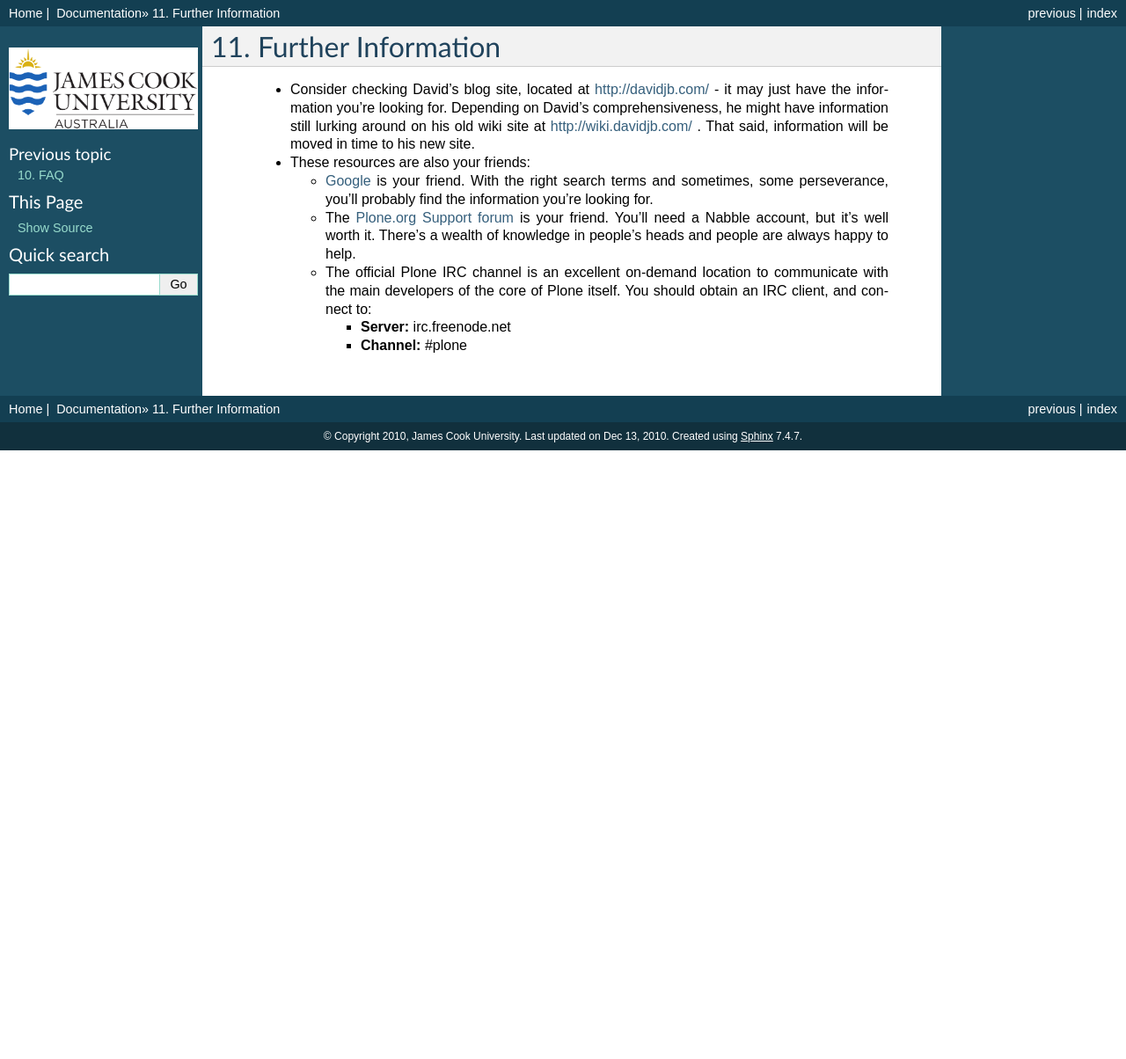
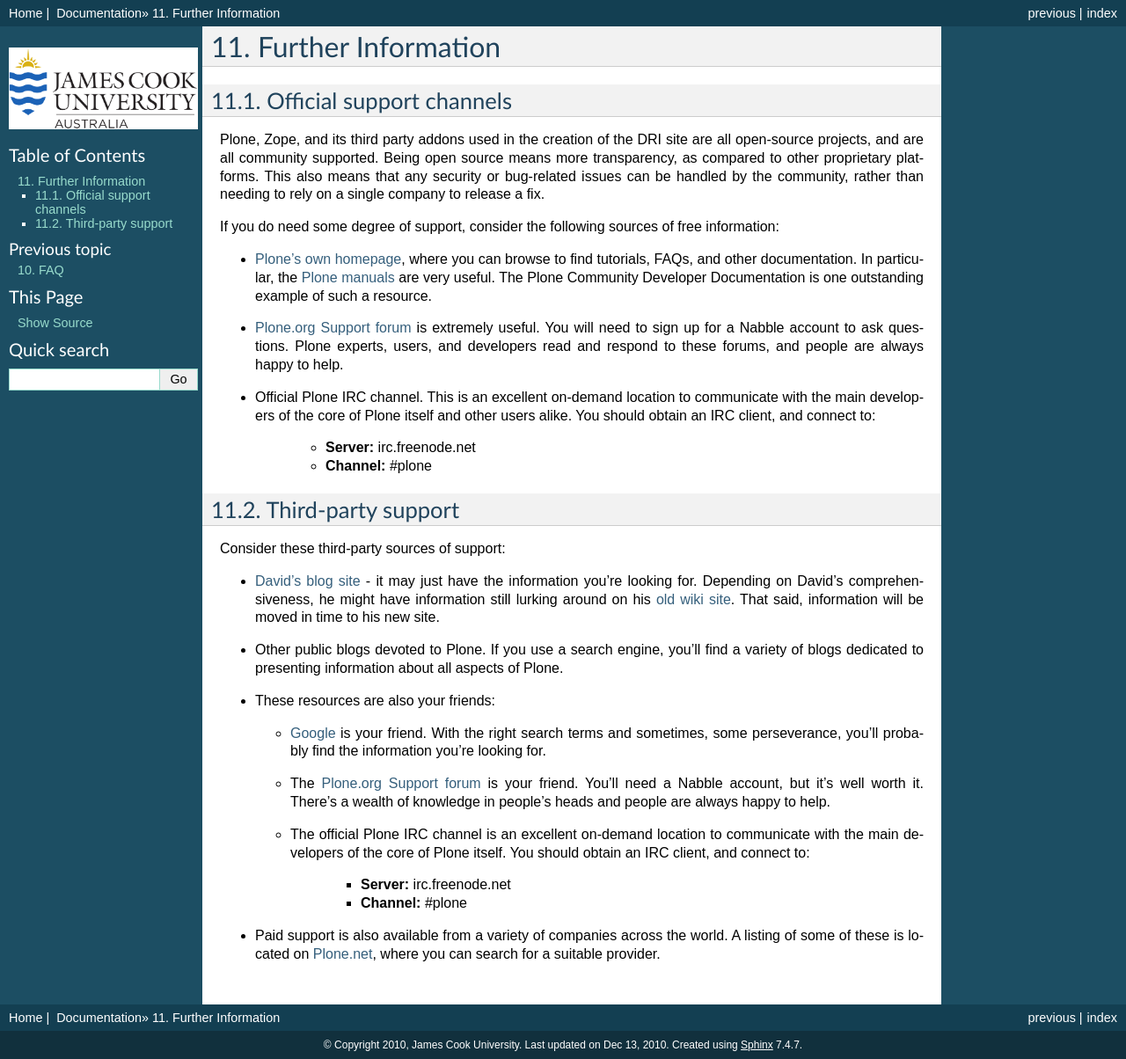
Before and after one commit to jcu-eresearch/plone-admin-doc, a Sphinx documentation site: the page built from source/extra/further_reading.rst, in a window 1280 px wide. Shown: the whole page at 88% size. Built offline with Sphinx 7.4.7, drawn with Linux system fonts in a browser that asks for light colours; before the commit the page ends 900 px from its top, so only the background shows below that.

Commit message:
Modifying support resource doco

```diff
--- a/source/extra/further_reading.rst
+++ b/source/extra/further_reading.rst
@@ -2,13 +2,57 @@
 Further Information
 ===================
 
- * Consider checking David's blog site, located at http://davidjb.com/ - it may just have the information you're looking for.  Depending on David's comprehensiveness, he might have information still lurking around on his old wiki site at http://wiki.davidjb.com/ .  That said, information will be moved in time to his new site.
+Official support channels
+-------------------------
 
- * These resources are also your friends:
+Plone, Zope, and its third party addons used in the creation of the DRI site
+are all open-source projects, and are all community supported.  Being open
+source means more transparency, as compared to other proprietary platforms.
+This also means that any security or bug-related issues can be handled by the
+community, rather than needing to rely on a single company to release a fix.
 
-   * `Google <http://www.google.com>`_ is your friend.  With the right search terms and sometimes, some perseverance, you'll probably find the information you're looking for.
-   * The `Plone.org Support forum <http://plone.org/support/forums/>`_ is your friend.  You'll need a Nabble account, but it's well worth it.  There's a wealth of knowledge in people's heads and people are always happy to help.
-   * The official Plone IRC channel is an excellent on-demand location to communicate with the main developers of the core of Plone itself.  You should obtain an IRC client, and connect to:
+If you do need some degree of support, consider the following sources of free
+information:
+
+* `Plone's own homepage <http://plone.org>`_, where you can browse to find
+  tutorials, FAQs, and other documentation.  In particular, the `Plone manuals
+  <http://plone.org/documentation/manual/>`_ are very useful.  The Plone
+  Community Developer Documentation is one outstanding example of such a resource.
+
+* `Plone.org Support forum <http://plone.org/support/forums/>`_ is extremely
+  useful.  You will need to sign up for a Nabble account to ask questions.
+  Plone experts, users, and developers read and respond to these forums, and
+  people are always happy to help.
+
+* Official Plone IRC channel.  This is an excellent on-demand location to
+  communicate with the main developers of the core of Plone itself and
+  other users alike.  You should obtain an IRC client, and connect to:
+
+      * **Server:** irc.freenode.net
+      * **Channel:** #plone
+
+Third-party support
+-------------------
+
+Consider these third-party sources of support:
+
+* `David's blog site <http://davidjb.com/>`_ - it may just have the information you're
+  looking for.  Depending on David's comprehensiveness, he might have information still
+  lurking around on his `old wiki site <http://wiki.davidjb.com/>`_.  That said, information
+  will be moved in time to his new site.
+
+* Other public blogs devoted to Plone.  If you use a search engine, you'll find a
+  variety of blogs dedicated to presenting information about all aspects of Plone.
+
+* These resources are also your friends:
+
+  * `Google <http://www.google.com>`_ is your friend.  With the right search terms and sometimes, some perseverance, you'll probably find the information you're looking for.
+  * The `Plone.org Support forum <http://plone.org/support/forums/>`_ is your friend.  You'll need a Nabble account, but it's well worth it.  There's a wealth of knowledge in people's heads and people are always happy to help.
+  * The official Plone IRC channel is an excellent on-demand location to communicate with the main developers of the core of Plone itself.  You should obtain an IRC client, and connect to:
 
      * **Server:** irc.freenode.net
      * **Channel:** #plone
+
+* Paid support is also available from a variety of companies across the world. A listing of
+  some of these is located on `Plone.net <http://plone.net/>`_, where you can search for
+  a suitable provider.
```
